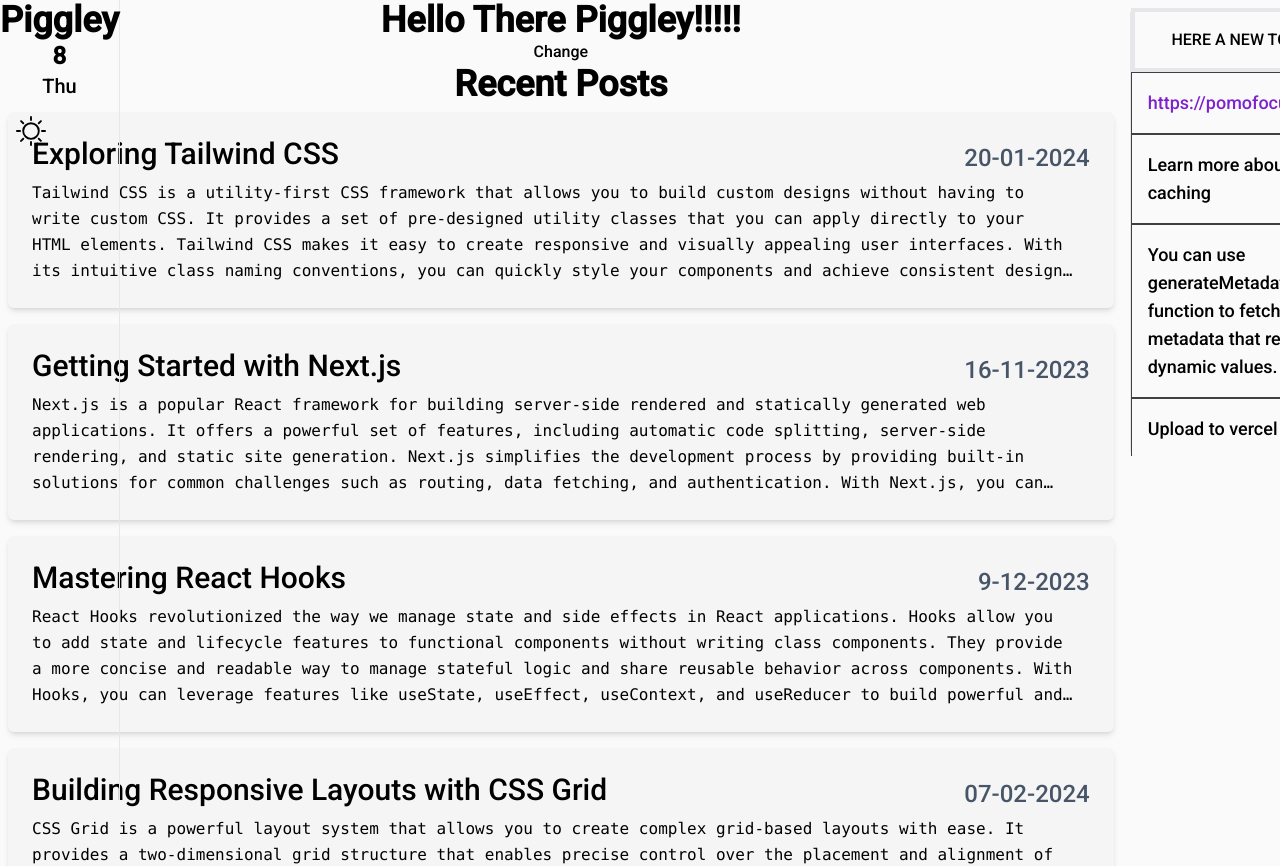
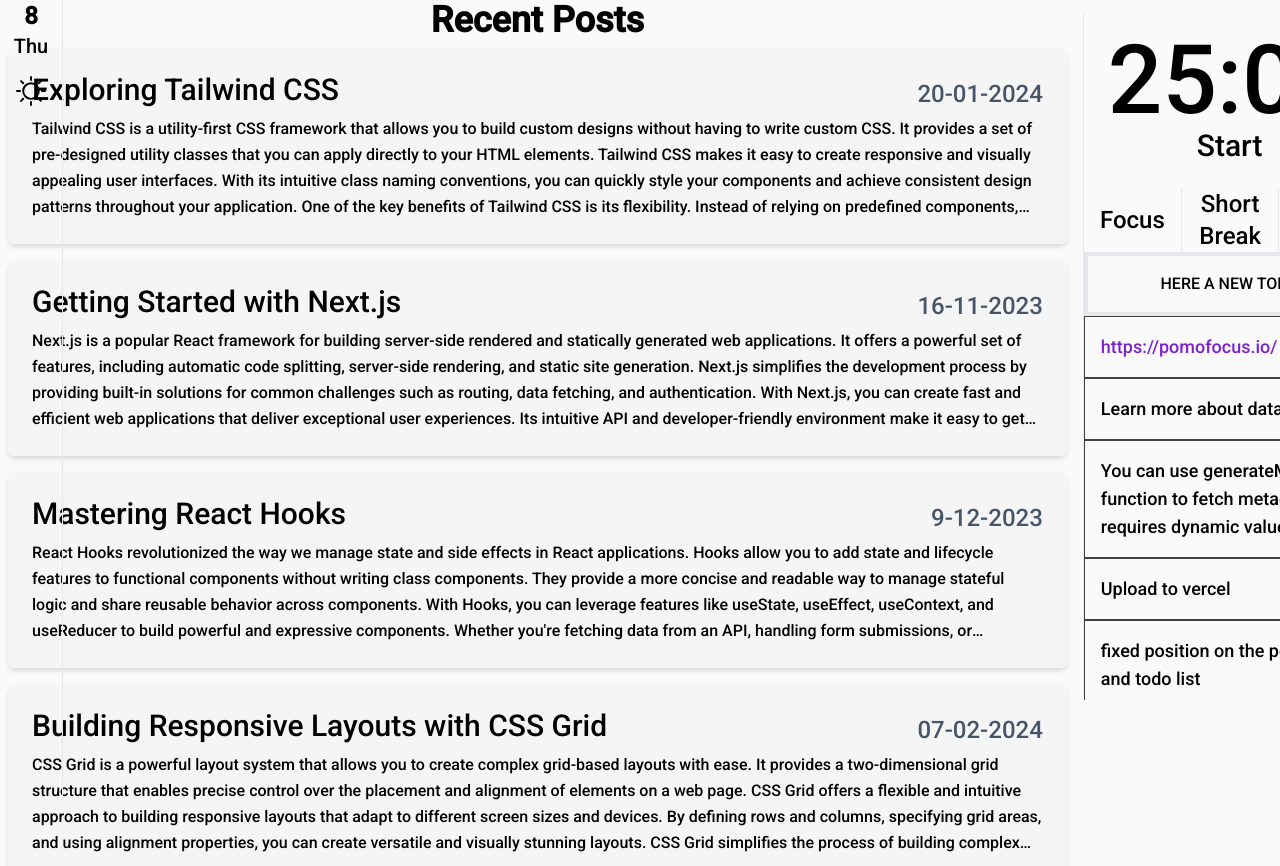
Before and after one commit to AndrewJBGrant/Pomo-Obsidian, a Next.js app: page / in a window 1280 px wide. Shown: the top 866 px of the page. Built offline with nearby package versions, Linux system fonts and the light colour scheme.

Commit message:
Some errors

```diff
--- a/app/NavBar/Navbar.tsx
+++ b/app/NavBar/Navbar.tsx
@@ -4,22 +4,19 @@ import ThemeSwitch from "../components/ThemeChanger";
 import Clock from "./clock";
 import ScrollTopButton from "./ScrollTop";
 
-import { useIndexContext } from "../context/indexContext";
+import { useColorContext } from "../context/indexContext";
 
 const NavBar = () => {
-
-const { value } = useIndexContext()
-
+  const { color } = useColorContext();
 
   return (
-    <nav className={` dark:bg-zinc-700 fixed top-0 h-screen flex flex-col border-r`}>
-
-<h1>{value}</h1>
-
+    <nav
+      className={`${color} dark:bg-zinc-700 fixed top-0 h-screen flex flex-col border-r`}>
 
       <Clock />
       <ThemeSwitch />
       <ScrollTopButton />
+
     </nav>
   );
 };
--- a/app/NavBar/ScrollTop.tsx
+++ b/app/NavBar/ScrollTop.tsx
@@ -1,11 +1,8 @@
 "use client";
+import { FaArrowCircleUp } from "react-icons/fa";
 import { useState, useEffect } from 'react';
 
-
 const inBrowser = () => typeof window !== "undefined";
-
-
-
 
 export default function ScrollTopButton() {
 const [visible, setVisible] = useState(false)
@@ -26,21 +23,14 @@ window.scrollTo({ top: 0, behavior: "smooth"})
   };
 
   useEffect(() => {
-
     window.addEventListener('scroll', handleScroll);
-
-
     return () => {
       window.removeEventListener('scroll', handleScroll);
     };
   }, []);
 
 return(
-
-  <button className={`... scrollToTopButton ${visible ? 'visible' : ''}`}
-        onClick={scrollTop}>TOP</button>
+  <button className={`... scrollToTopButton ${visible ? 'visible' : ''} text-3xl`}
+        onClick={scrollTop}><FaArrowCircleUp /></button>
 )
-
-
-
 };
--- a/app/NavBar/clock.tsx
+++ b/app/NavBar/clock.tsx
@@ -23,7 +23,7 @@ export default function Clock() {
   const currentDate = getDate();
 
   return (
-    <span className={`dark:hover:bg-slate-500 rounded-md`}>
+    <span className={`rounded-md`}>
       {currentDate}
       {/* <FaRegClock /> */}
     </span>
--- a/app/Timer/Pomodoro.tsx
+++ b/app/Timer/Pomodoro.tsx
@@ -1,44 +1,14 @@
 "use client";
 
 import NavBar from "../NavBar/Navbar";
-import { ColorContext } from "../context/colorContext";
+import { useColorContext } from "../context/indexContext";
 import { useState, useLayoutEffect, useEffect } from "react";
 
-export type ColorContextType = "bg-red-500" | "bg-sky-600" | "bg-emerald-600";
+// export type ColorContextType = "bg-red-500" | "bg-sky-600" | "bg-emerald-600";
 
-export interface Color {
-  color: string
-};
-
-const defaultColor = "bg-red-500"
-
-const getInitialState = () => {
-  if (typeof window !== "undefined") {
-    const color = localStorage.getItem("color");
-    return color ? JSON.parse(color) : defaultColor;
-  }
-};
-
-
-export const TimerColorContext = ({ children}: { children: React.ReactNode}) => {
-// Getting and setting the colors
- const [color, setColor] = useState(getInitialState);
-  useLayoutEffect(() => {
-    console.log(color, "Here in the useLayout!!")
-    localStorage.setItem("color", JSON.stringify(color));
-  }, [color]);
-
-return (
-<>
-<ColorContext.Provider value={color}>
-{children}
-</ColorContext.Provider>
-</>
-);
-
-}
-
-
+// export interface Color {
+//   color: string
+// };
 
 export default function PomoDoroTimer(props: { timerActive: boolean}) {
 
@@ -52,114 +22,85 @@ const handleTimerActive = () => {
     setTime(time);
     setTimeLeft(time);
   };
-return (
-<>
-  <div className={`flex flex-col font-extrabold`}>
-         {/* <button
-           onClick={() => {
-             setColor("bg-red-500");}}>
-           Happy 😆
-         </button>
 
-         <button
-           onClick={() => {
-             setColor("bg-sky-600");
-           }}
-         >
-           Angry 😡
-         </button> */}
-       </div>
-</>
-)
+
+const { color, setColor } = useColorContext()
+
+let interval: null | ReturnType<typeof setTimeout> = null;
+if (props.timerActive) {
+  interval = setInterval(() => {
+    setTime((countdown) => countdown -1);
+  }, 1000)
 }
 
+useEffect(() => {
+let timer: null | ReturnType<typeof setTimeout> = null;
+
+    if (running) {
+       timer = setInterval(() => {
+        setTimeLeft((prevTimeLeft) => prevTimeLeft - 1);
+      }, 1000);
+    }
+
+if (!running || time === 0){
+  clearInterval(timer);
+}
+return () => clearInterval(timer);
+}, [running, time]);
 
 
-// let interval: null | ReturnType<typeof setTimeout> = null;
-// if (props.timerActive) {
-//   interval = setInterval(() => {
-//     setTime((countdown) => countdown -1);
-//   }, 1000)
-// }
+  return (
+    <>
+     <div className={`flex flex-col justify-center p-6 ${color}`}>
+        {time === 300 ? (
+          <span className="flex justify-center text-8xl">
+            0{Math.floor(timeLeft / 60)}:
+            {(timeLeft % 60).toString().padStart(2, "0")}
+          </span>
+        ) : (
+          <span className="flex justify-center text-8xl">
+            {Math.floor(timeLeft / 60)}:
+            {(timeLeft % 60).toString().padStart(2, "0")}
+          </span>
+        )}
 
-// useEffect(() => {
-// let timer: null | ReturnType<typeof setTimeout> = null;
+        <button
+          className={`px-8 text-3xl flex justify-center ${color}`}
+          onClick={handleTimerActive}>
+         {running ? "Pause" : "Start"}
+        </button>
+      </div>
+      <div className={`text-2xl grid grid-cols-3 divide-x divide-solid ${color}`}>
+        <button className=""
+          onClick={() => {
+            {
+              handleTimeOption(1500);
+              setColor("bg-red-500");
+            }
+          }}
+        >
+          Focus
+        </button>
 
-//     if (running) {
-//        timer = setInterval(() => {
-//         setTimeLeft((prevTimeLeft) => prevTimeLeft - 1);
-//       }, 1000);
-//     }
+        <button className={`focus-within: bg-opacity-50`}
+          onClick={() => {
+            handleTimeOption(10);
+            setColor("bg-sky-600");
+          }}
+        >
+          Short Break
+        </button>
 
-// if (!running || time === 0){
-//   clearInterval(timer);
-// }
-// return () => clearInterval(timer);
-// }, [running, time]);
-
-
-
-
-
-
-
-
-
-
-
-
-
-  // return (
-  //   <>
-  //    <div className={`flex flex-col justify-center p-6 ${color}`}>
-  //       {time === 300 ? (
-  //         <span className="flex justify-center text-8xl">
-  //           0{Math.floor(timeLeft / 60)}:
-  //           {(timeLeft % 60).toString().padStart(2, "0")}
-  //         </span>
-  //       ) : (
-  //         <span className="flex justify-center text-8xl">
-  //           {Math.floor(timeLeft / 60)}:
-  //           {(timeLeft % 60).toString().padStart(2, "0")}
-  //         </span>
-  //       )}
-
-  //       <button
-  //         className={`px-8 text-3xl flex justify-center ${color}`}
-  //         onClick={handleTimerActive}>
-  //        {running ? "Pause" : "Start"}
-  //       </button>
-  //     </div>
-  //     <div className={`text-2xl grid grid-cols-3 divide-x divide-solid ${color}`}>
-  //       {/* <button className=""
-  //         onClick={() => {
-  //           {
-  //             handleTimeOption(1500);
-  //             setColor(colors[0]);
-  //           }
-  //         }}
-  //       >
-  //         Focus
-  //       </button> */}
-
-  //       <button className={`focus-within: bg-opacity-50`}
-  //         onClick={() => {
-  //           handleTimeOption(10);
-  //           setColor(colors[1]);
-  //         }}
-  //       >
-  //         Short Break
-  //       </button>
-
-  //       {/* <button
-  //         onClick={() => {
-  //           handleTimeOption(900);
-  //           setColor(colors[2]);
-  //         }}
-  //       >
-  //         {" "}
-  //         Long Break
-  //       </button> */}
-  //     </div>
-  //   </>
-  // );
+        <button
+          onClick={() => {
+            handleTimeOption(900);
+            setColor("bg-emerald-600");
+          }}
+        >
+          {" "}
+          Long Break
+        </button>
+      </div>
+    </>
+  );
+}
--- a/app/context/colorContext.ts
+++ /dev/null
@@ -1,14 +0,0 @@
-import { createContext, useContext } from "react";
-import { ColorContextType } from "../Timer/Pomodoro";
-
-export const ColorContext = createContext<ColorContextType | undefined>(undefined);
-
-export function useColorContext() {
-const color = useContext(ColorContext);
-
-// if (color === undefined) {
-// throw new Error(`${color}? Is not defined check methods`)
-
-// }
-return color;
-}
--- a/app/context/indexContext.tsx
+++ b/app/context/indexContext.tsx
@@ -1,23 +1,46 @@
 "use client"
-import { useContext, useState, createContext } from "react";
+import { useContext, useState, createContext, useLayoutEffect } from "react";
 
-const IndexContext = createContext<any>(undefined);
+const ColorContext = createContext<any>(undefined);
 
 export function IndexWrapper({ children } : {
   children: React.ReactNode;
 }) {
-  const [value, setValue] = useState("Piggley")
+
+
+
+  const defaultColor = "bg-red-500"
+
+
+const getInitialState = () => {
+  if (typeof window !== "undefined") {
+    const color = localStorage.getItem("color");
+    return color ? JSON.parse(color) : defaultColor;
+  }
+};
+  const [color, setColor] = useState("getIntialState")
+
+  useLayoutEffect(() => {
+    console.log(color, "Here in the useLayout!!")
+    localStorage.setItem("color", JSON.stringify(color));
+  }, [color]);
+
+
+
+
+
+
 
 return (
-<IndexContext.Provider value={{
-  value,
-  setValue
+<ColorContext.Provider value={{
+  color,
+  setColor
 }}>
   { children }
-</IndexContext.Provider>
+</ColorContext.Provider>
 )
 };
 
-export function useIndexContext() {
-  return useContext(IndexContext)
+export function useColorContext() {
+  return useContext(ColorContext)
 };
--- a/app/layout.tsx
+++ b/app/layout.tsx
@@ -3,7 +3,6 @@ import { Roboto } from "next/font/google";
 import "./globals.css";
 
 import { IndexWrapper } from "./context/indexContext";
-
 
 import NavBar from "./NavBar/Navbar";
 import RightSide from "./rightSide";
@@ -33,7 +32,6 @@ export default function RootLayout({
     >
       <body className="flex flex-row bg-neutral-50 dark:bg-zinc-800 rounded-md">
         <IndexWrapper>
-
           <ThemeProviders>
             <aside className="grow-0">
               <NavBar />
--- a/app/posts/allPosts.tsx
+++ b/app/posts/allPosts.tsx
@@ -3,40 +3,29 @@
 import { posts } from "../data";
 import Link from "next/link";
 import renderLinks from "../HighlightLinks";
-import { useIndexContext } from "../context/indexContext";
 
 export default function AllPosts() {
-
-
-  const { value, setValue } = useIndexContext()
-
   return (
     <section className="flex min-h-screen flex-col items-center justify-between">
-
-
-
-<h1>Hello There {value}!!!!!</h1>
-<button onClick={() => setValue("Katya")}>Change</button>
-
-
-
-
-<h1 className="">Recent Posts</h1>
+      <h1 className="">Recent Posts</h1>
       {posts.map((post) => (
         <article
           key={post.id}
           className="bg-neutral-100 dark:bg-zinc-700 m-2 text-balance p-6 rounded-md shadow-md leading-relaxed"
         >
-          {/* <Link href={`/posts/${post.id}`} key={post.id}> */}
+          <Link href={`/posts/${post.id}`} key={post.id}>
+            <div className="flex justify-between items-center">
+              <h2 className="text-balance pb-2">{post.title}</h2>
+              <h3 className="text-slate-600 dark:text-slate-300">
+                {post.date_created}
+              </h3>
+            </div>
 
-<div className="flex justify-between items-center">
-            <h2 className="text-balance pb-2">{post.title}</h2>
-            <h3 className="text-slate-600 dark:text-slate-300">{post.date_created}</h3>
-
-</div>
-
-            <p className="font-mono font-medium line-clamp-4" dangerouslySetInnerHTML={{__html: renderLinks(post.content)}}></p>
-          {/* </Link> */}
+            <p
+              className="font-medium line-clamp-4"
+              dangerouslySetInnerHTML={{ __html: renderLinks(post.content) }}
+            ></p>
+          </Link>
         </article>
       ))}
     </section>
```
Lines whose indentation alone changed are shown as unchanged.
